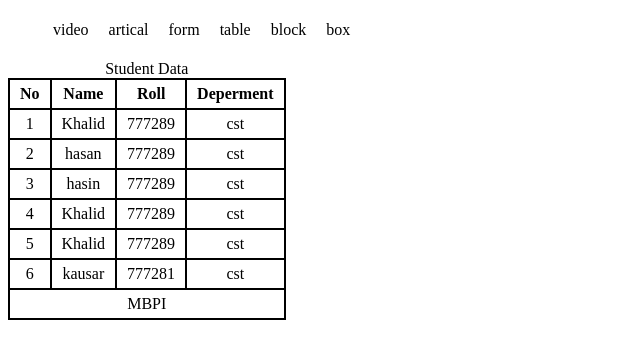
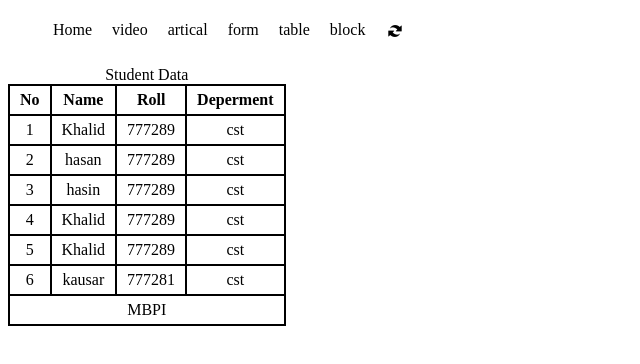
Before and after one commit to khalid66527/link, a plain HTML site: page table.html in a window 1280 px wide. Shown: the whole page, without its empty margins (0-640 px from the left). Drawn offline with Linux system fonts and the light colour scheme.

Commit message:
menober add

```diff
--- a/style.css
+++ b/style.css
@@ -1,5 +1,3 @@
-
-
 nav > ul{
     display: flex;
 }
@@ -11,10 +9,21 @@ nav li{
 }
 nav li:hover{
     background-color: rgb(0, 255, 128);
-
 }
 nav li a{
     text-decoration: none;
     color: black;
        text-align: center;
 }
+
+
+/* nemo style */
+nav li .dropdown{
+    display: none;
+    position: absolute;
+    padding-left: 2px;
+}
+nav li:hover .dropdown{
+    background-color: rgb(172, 169, 165);
+    display: block;
+}
--- a/table.html
+++ b/table.html
@@ -20,12 +20,24 @@
         <header class="header">
         <nav>
             <ul>
-           <li><a href="video.html">video</a></li>
-           <li><a href="artical.html">artical</a></li>
-           <li><a href="form.html">form</a></li>
-           <li><a href="table.html">table</a></li>
-           <li><a href="block.html">block</a></li>
-           <li><a href="box.html">box</a></li>
+                <li><a href="box.html">Home</a></li>
+                <li><a href="video.html">video</a></li>
+                <li><a href="artical.html">artical</a></li>
+                <li><a href="form.html">form</a></li>
+                <li><a href="table.html">table</a></li>
+                <li><a href="block.html">block</a></li>
+                <li>
+                           <a href=""><img src="file/—Pngtree—refresh icon for your project_4853504.png" style="width: 20px; height: 20px;" alt=""></a>
+                     <ul class="dropdown">
+                            <li><a href="box.html">Home</a></li>
+                            <li><a href="video.html">video</a></li>
+                            <li><a href="artical.html">artical</a></li>
+                            <li><a href="form.html">form</a></li>
+                            <li><a href="table.html">table</a></li>
+                            <li><a href="block.html">block</a></li>
+                        </ul>
+                </li>
+
 
             </ul>
         </nav>
```
Also changed, not shown: artical.html (+22 -7 lines), block.html (+17 -7 lines), box.html (+18 -6 lines), form.html (+18 -6 lines), index.html (+17 -6 lines), video.html (+18 -6 lines), file/—Pngtree—refresh icon for your project_4853504.png (added).
